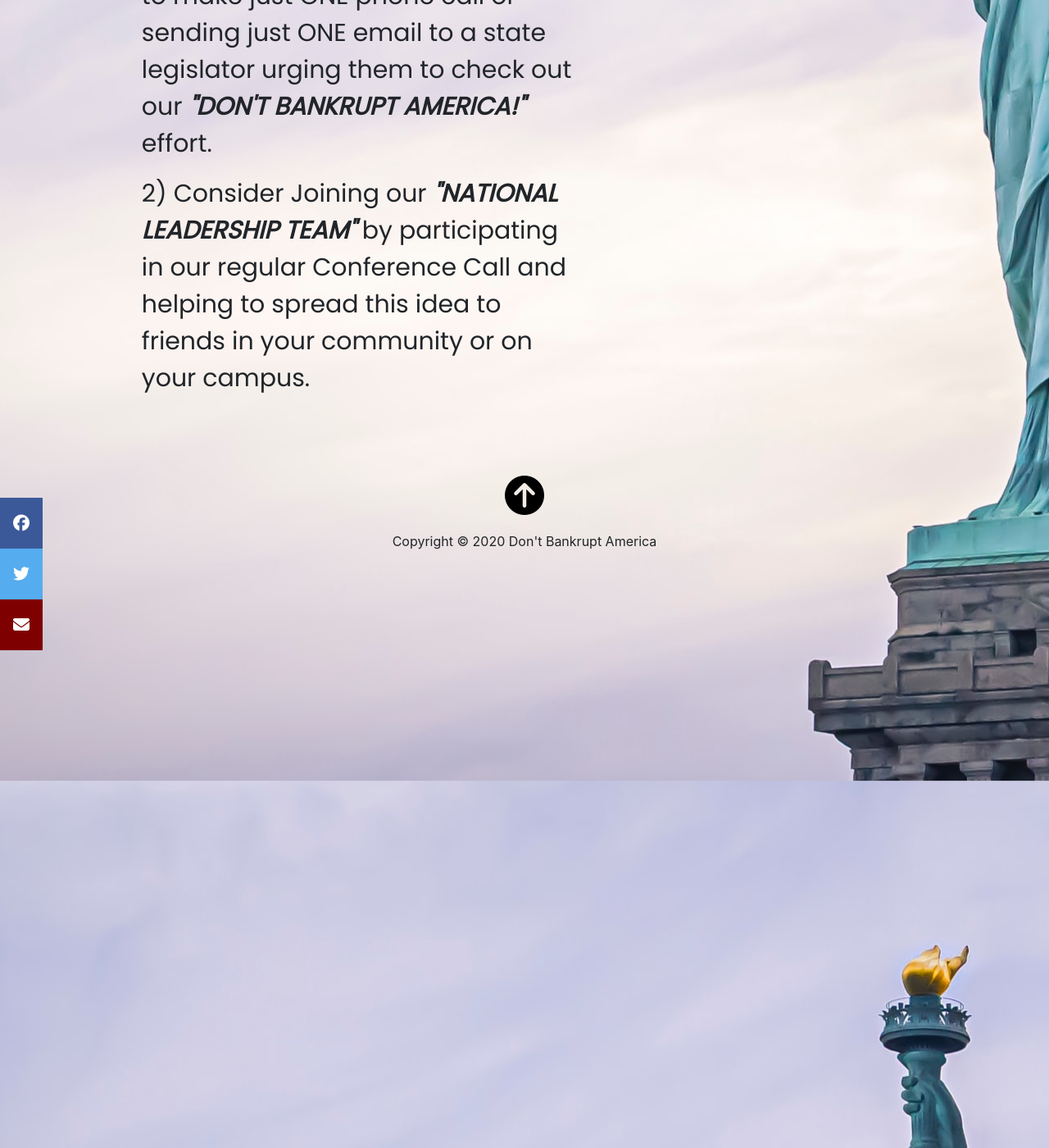
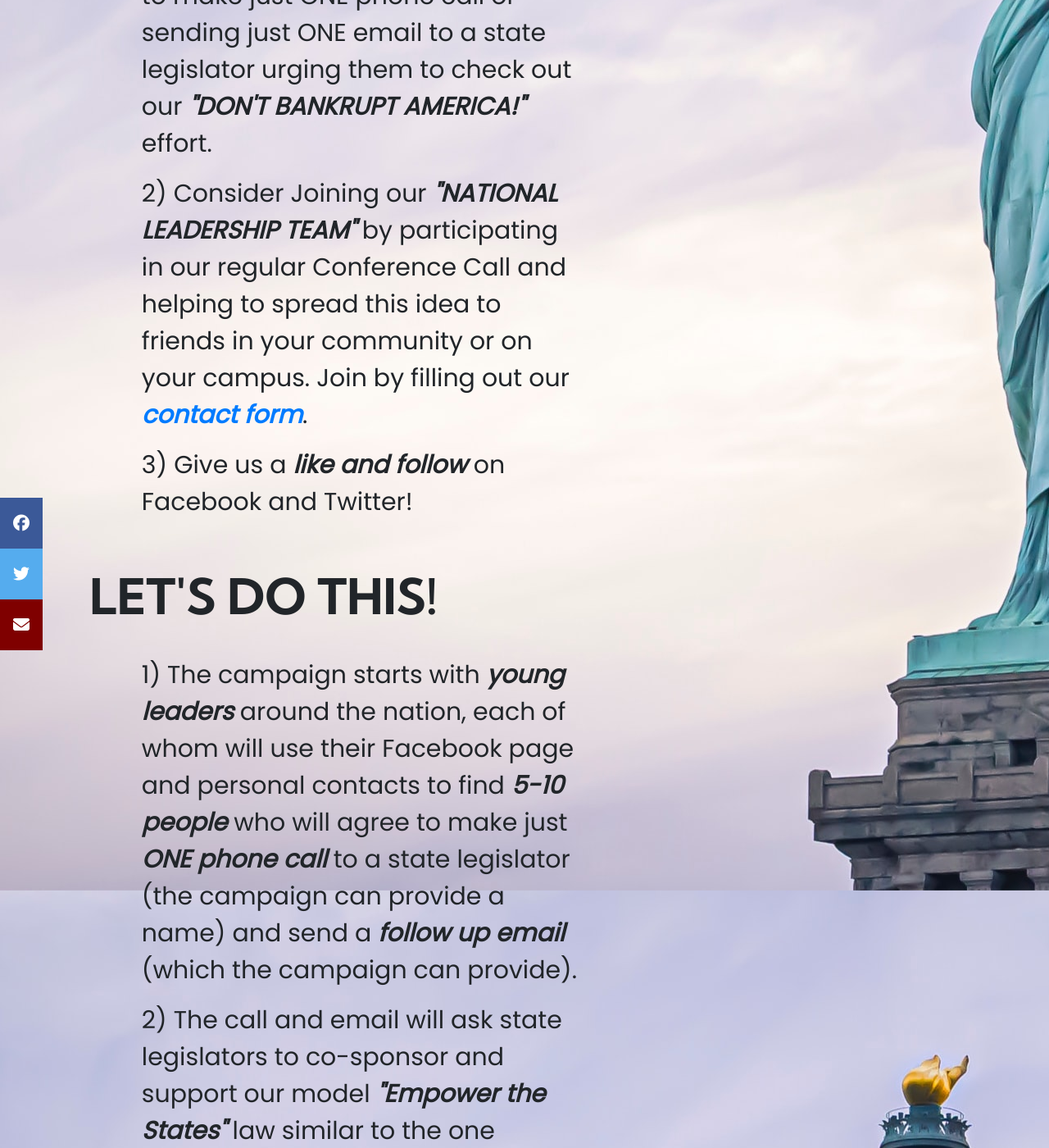
Before and after one commit to markmtran/DBAmerica, a Jekyll site: the page built from helpus.html, in a window 1280 px wide and 1400 px high, scrolled down 1015 px. Shown: the whole window at 82% size. Built offline with Jekyll 4.4.1, drawn with Linux system fonts in a browser that asks for light colours; nearby versions of some CDN libraries; some of the changed text lies outside the part shown.

Commit message:
finished supporters and help pages

```diff
--- a/_includes/navigation.html
+++ b/_includes/navigation.html
@@ -1,24 +1,41 @@
 <!-- Navbar taken from @Seke on CodePen-->
 <nav id="nav" class="navbar navbar-expand-lg navbar-dark">
-    <a class="navbar-brand" href="index.html"><i class="fas fa-flag-usa"></i>
-    Don't Bankrupt America</a>
-    <button class="navbar-toggler" type="button" data-toggle="collapse" data-target="#navbarSupportedContent" aria-controls="navbarSupportedContent" aria-expanded="false" aria-label="Toggle navigation">
+  <a class="navbar-brand hvr-underline-from-center" href="index.html"
+    ><i class="fas fa-flag-usa"></i> Don't Bankrupt America</a
+  >
+  <button
+    class="navbar-toggler"
+    type="button"
+    data-toggle="collapse"
+    data-target="#navbarSupportedContent"
+    aria-controls="navbarSupportedContent"
+    aria-expanded="false"
+    aria-label="Toggle navigation"
+  >
     <span class="navbar-toggler-icon"></span>
   </button>
 
   <div class="collapse navbar-collapse" id="navbarSupportedContent">
     <ul class="navbar-nav ml-auto">
       <li class="nav-item active">
-                <a class="nav-link hvr-underline-from-center" href="index.html">Home <span class="sr-only">(current)</span></a>
+        <a class="nav-link hvr-underline-from-center" href="index.html"
+          >Home <span class="sr-only">(current)</span></a
+        >
       </li>
       <li class="nav-item">
-                <a class="nav-link hvr-underline-from-center" href="mission.html">Mission</a>
+        <a class="nav-link hvr-underline-from-center" href="mission.html"
+          >Mission</a
+        >
       </li>
       <li class="nav-item">
-                <a class="nav-link hvr-underline-from-center" href="supporters.html">Supporters</a>
+        <a class="nav-link hvr-underline-from-center" href="supporters.html"
+          >Supporters</a
+        >
       </li>
       <li class="nav-item">
-                <a class="nav-link hvr-underline-from-center" href="helpus.html">How You Can Help</a>
+        <a class="nav-link hvr-underline-from-center" href="helpus.html"
+          >How You Can Help</a
+        >
       </li>
     </ul>
   </div>
--- a/helpus.html
+++ b/helpus.html
@@ -27,8 +27,49 @@ title: How You Can Help | Don't Bankrupt America
         </div>
         <div class="row" data-aos="fade-up">
             <div class="offset-md-1 col-md-10">
-                <p class="about-words">2) Consider Joining our <b><em>"NATIONAL LEADERSHIP TEAM"</em></b> by participating in our regular Conference Call and helping to spread this idea to friends in your community or on your campus.</p>
+                <p class="about-words">2) Consider Joining our <b><em>"NATIONAL LEADERSHIP TEAM"</em></b> by participating in our regular Conference Call and helping to spread this idea to friends in your community or on your campus. Join by filling out our <b><em><a href="index.html#form-div">contact form</a></em></b>.</p>
+            </div>
+        </div>
+        <div class="row" data-aos="fade-up">
+            <div class="offset-md-1 col-md-10">
+                <p class="about-words">3) Give us a <b><em>like and follow</em></b> on Facebook and Twitter!</p>
             </div>
         </div>
     </div>
 </div>
+
+<div id="want" class="row" data-aos="fade-right" data-aos-duration="2000">
+    <div class="offset-md-1 col-md-6">
+      <h2 id="about-title">LET'S DO THIS!</h2>
+    </div>
+</div>
+<div id="about-mid" class="row">
+    <div class="offset-md-1 col-md-7">
+        <div class="row" data-aos="fade-up">
+            <div class="offset-md-1 col-md-10">
+                <p class="about-words">1) The campaign starts with <b><em>young leaders</em></b> around the nation, each of whom will use their Facebook page and personal contacts to find <b><em>5-10 people </em></b>who will agree to make just <b><em>ONE phone call </em></b>to a state legislator (the campaign can provide a name) and send a <b><em>follow up email</em></b> (which the campaign can provide).</p>
+            </div>
+        </div>
+        <div class="row" data-aos="fade-up">
+            <div class="offset-md-1 col-md-10">
+                <p class="about-words">2) The call and email will ask state legislators to co-sponsor and support our model <b><em>"Empower the States"</em></b> law similar to the one enacted in 7 states-Indiana, Tennessee, Florida, Georgia, North Dakota, South Dakota, and Utah.</p>
+            </div>
+        </div>
+        <div class="row" data-aos="fade-up">
+            <div class="offset-md-1 col-md-10">
+                <p class="about-words">3) The goal is to have this law <b><em>introduced and passed in 30 states</em></b> with Republican or moderate Democratic majorities in the state legislature.
+                </p>
+            </div>
+        </div>
+        <div class="row" data-aos="fade-up">
+            <div class="offset-md-1 col-md-10">
+                <p class="about-words">4) If the idea of mobilizing young people to make <b><em>ONE call to empower states</em></b> to force Congress to pass a balanced budget, driven by your marketing ideas and those of other young leaders, goes viral there could be <b><em>hundreds or even thousands</em></b> of volunteers and a new network of young leaders for the future.</p>
+            </div>
+        </div>
+        <div class="row" data-aos="fade-up">
+            <div class="offset-md-1 col-md-10">
+                <p class="about-words">5) For more details on how the law works to force Congress to act, see <a href="https://madisoncoalitionupdate.org/">www.MadisonCoalition.Org</a></p>
+            </div>
+        </div>
+    </div>
+</div>
```
Also changed, not shown: supporters.html (+14 -14 lines), Pictures/grovernorquist.jpg (added). Lines whose indentation alone changed are shown as unchanged.
